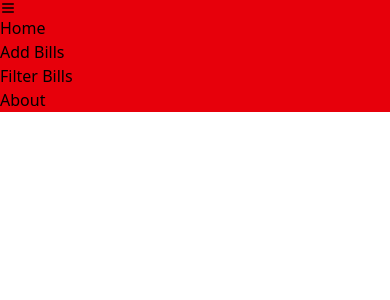
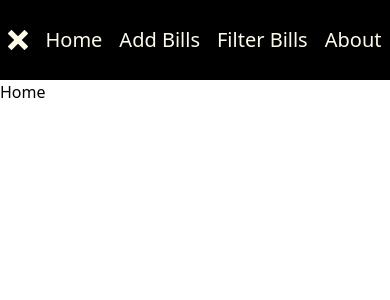
Before and after one commit to gundlamanjula/billFrontend, a React (Vite) app: page /home in a window 390 px wide. Shown: the top 300 px of the page. Built offline with nearby package versions, Linux system fonts and the light colour scheme.

Commit message:
Created NavBar and responsive Design

```diff
--- a/src/Components/user/Login.jsx
+++ b/src/Components/user/Login.jsx
@@ -3,6 +3,7 @@ import toast from 'react-hot-toast';
 import { MdEmail } from "react-icons/md";
 import { RiLockPasswordLine } from "react-icons/ri";
 import { Link, useNavigate } from 'react-router-dom';
+import empServices from '../../Service/empServices';
 const Login = () => {
   let navigate=useNavigate()
   let [formData,setFormData]=useState(
--- a/src/Components/user/main/Main.jsx
+++ b/src/Components/user/main/Main.jsx
@@ -1,8 +1,12 @@
 import React from 'react'
-import Navbar from './navbar/NavBar';
+import Navbar from './navbar/Navbar'
+import { Outlet } from 'react-router-dom'
+
 const Main = () => {
   return<>
-  <Navbar></Navbar></>
+  <Navbar></Navbar>
+  <Outlet></Outlet>
+</>
 }
 
 export default Main
--- a/src/Components/user/main/navbar/Navbar.jsx
+++ b/src/Components/user/main/navbar/Navbar.jsx
@@ -1,39 +1,30 @@
 import React, { useState } from 'react'
 import { LuMenu } from "react-icons/lu";
 import { Link } from 'react-router-dom';
-import AddBills from '../addBills/AddBills';
-import FilterBills from '../filterBills/FilterBills';
-import About from '../about/About';
+import { ImCross } from "react-icons/im";
 const Navbar = () => {
-    let [show,setShow]=useState({
-        //setShow()
-        path:"/home",
-        index:true,
-        element:[
-            {
-                path:"addBills",
-                element:<AddBills></AddBills>
-            },
-            {
-                path:"filterBills",
-                element:<FilterBills></FilterBills>
-            },
-            {
-                path:"about",
-                element:<About></About>
-            }
-        ]
+    let [show,setShow]=useState(false)
+    let handleShow=()=>{
+        setShow(!show)
+    }
+    // console.log(show)
+  return (
+    <div className={`w-full h-[80px] bg-black text-amber-50 flex justify-around items-center text-xl max-sm:px-8${show?'h-[210px] flex flex-col justify-around gap-2.5 items-start py-2.5':""} sm:flex-row sm:h-[80px] sm:justify-around sm:items-center`}>
+    <div className={`hidden max-sm:flex`}>{show?<LuMenu onClick={handleShow}/>:<ImCross onClick={handleShow}/>}</div>
+        <div className={`max-sm:hidden${show?"block":""}`}>
+            <Link to="/home">Home</Link>
+        </div>
+        <div className={`max-sm:hidden${show?"block":""}`}>
+            <Link to="addBills">Add Bills</Link>
+        </div>
+        <div className={`max-sm:hidden${show?"block":""}`}>
+            <Link to="filterBills">Filter Bills</Link>
+        </div>
+        <div className={`max-sm:hidden${show?"block":""}`}>
+            <Link to="about">About</Link>
+        </div>
 
-    })
-    console.log(show)
-  return (
-    <div className='bg-red-600'>
-        <div><LuMenu /></div>
-        <div><Link to="/home">Home</Link></div>
-        <div><Link to="addBills">Add Bills</Link></div>
-        <div><Link to="filterBills">Filter Bills</Link></div>
-        <div><Link to="about">About</Link></div>
-    </div>
+        </div>
   )
 }
 
--- a/src/routes/routes.jsx
+++ b/src/routes/routes.jsx
@@ -2,7 +2,7 @@ import { createBrowserRouter } from "react-router-dom"
 import Register from "../Components/user/Register"
 import Login from "../Components/user/Login"
 import Main from "../Components/user/main/Main"
-import Navbar from "../Components/user/main/navbar/NavBar"
+import Home from "../Components/user/main/home/Home"
 import AddBills from "../Components/user/main/addBills/AddBills"
 import FilterBills from "../Components/user/main/filterBills/FilterBills"
 import About from "../Components/user/main/about/About"
@@ -17,7 +17,25 @@ let routes=createBrowserRouter([
     },
     {
         path:"/home",
-        element:<Navbar></Navbar>,
+        element:<Main></Main>,
+        children:[
+            {
+                index:true,
+                element:<Home></Home>
+            },
+            {
+                path:"about",
+                element:<About></About>
+            },
+            {
+                path:"addBills",
+                element:<AddBills></AddBills>
+            },
+            {
+                path:"filterBills",
+                element:<FilterBills></FilterBills>
+            }
+        ]
     }
 ])
 export default routes
```
